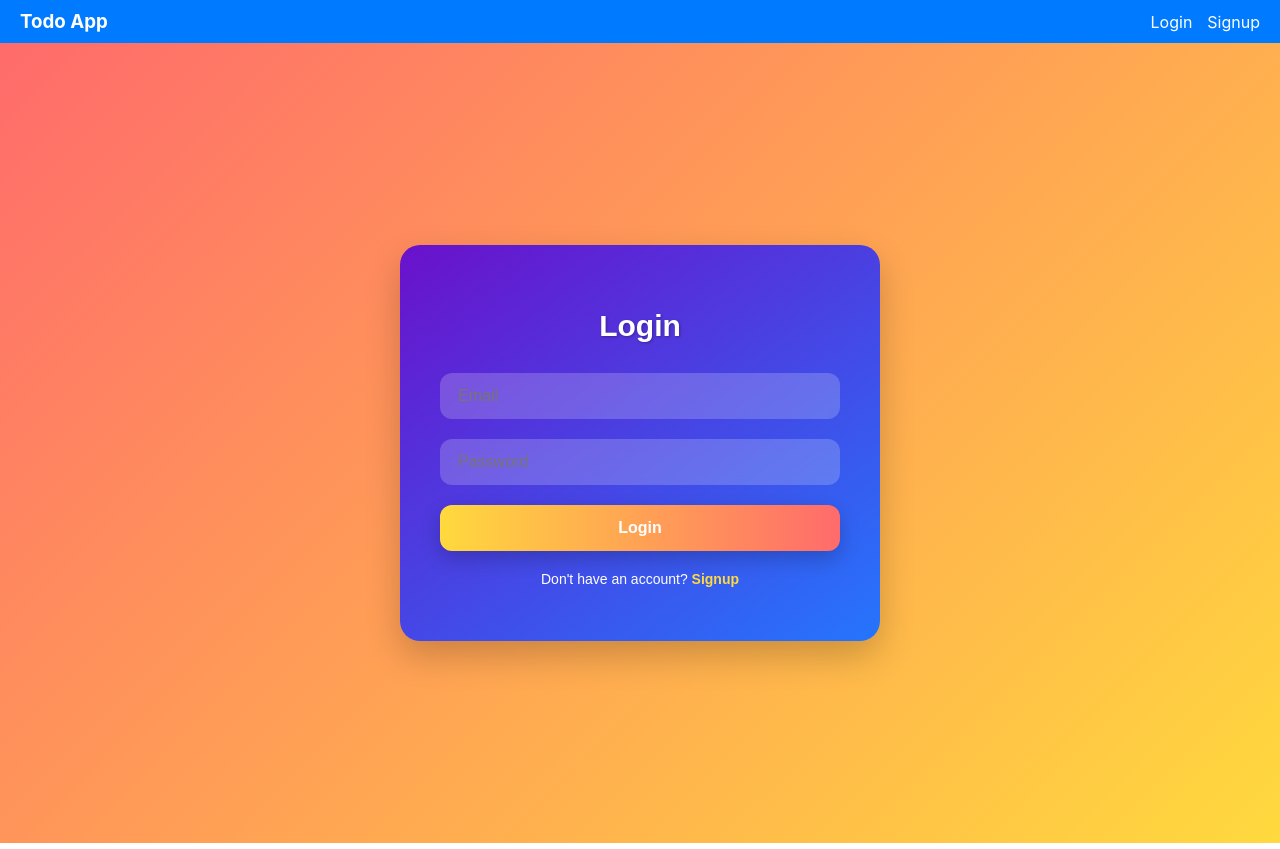
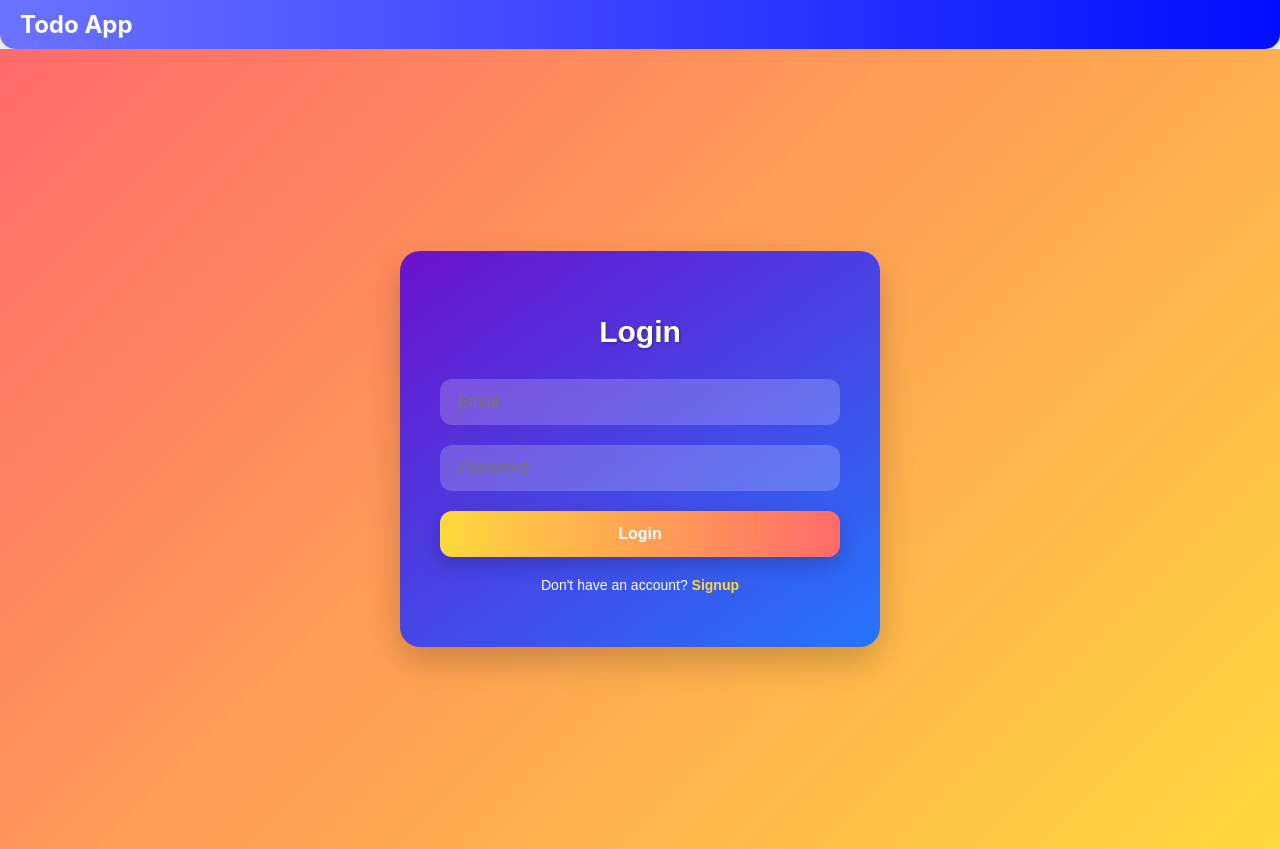
Before and after one commit to sahilsolanki11/todo-frontend, a React (Create React App) app: page / in a window 1280 px wide. Built offline with nearby package versions, Linux system fonts and the light colour scheme.

Commit message:
Enhance Navbar with improved styles and logout behavior
Updated the Navbar component to improve styling and logout functionality.

```diff
--- a/src/components/Navbar.jsx
+++ b/src/components/Navbar.jsx
@@ -9,7 +9,7 @@ const Navbar = () => {
   const handleLogout = () => {
     localStorage.removeItem("token");
     localStorage.removeItem("username");
-    navigate("/login");
+    navigate("/login", { replace: true });
   };
 
   return (
@@ -19,43 +19,54 @@ const Navbar = () => {
         justifyContent: "space-between",
         alignItems: "center",
         padding: "10px 20px",
-        backgroundColor: "#007bff",
+        background: "linear-gradient(90deg, #6B73FF 0%, #000DFF 100%)",
         color: "white",
+        borderRadius: "0 0 15px 15px",
+        boxShadow: "0 4px 15px rgba(0,0,0,0.2)",
       }}
     >
-      <h3 style={{ margin: 0 }}>Todo App</h3>
-      <div style={{ display: "flex", gap: "15px" }}>
-        {token ? (
-          <>
-            <Link to="/todos" style={{ color: "white", textDecoration: "none" }}>
+      <h3 style={{ margin: 0, fontWeight: "700", fontSize: "24px" }}>Todo App</h3>
+
+      {token && (
+        <div style={{ display: "flex", alignItems: "center", gap: "15px" }}>
+          <Link
+            to="/todos"
+            style={{
+              color: "#fff",
+              textDecoration: "none",
+              fontWeight: "500",
+              padding: "6px 12px",
+              borderRadius: "8px",
+              backgroundColor: "rgba(255, 255, 255, 0.2)",
+              transition: "0.3s",
+            }}
+            onMouseEnter={(e) => (e.target.style.backgroundColor = "rgba(255, 255, 255, 0.35)")}
+            onMouseLeave={(e) => (e.target.style.backgroundColor = "rgba(255, 255, 255, 0.2)")}
+          >
             My Todos
           </Link>
-            <span>👤 {username || "User"}</span>
+
+          <span style={{ fontWeight: "500" }}>👤 {username || "User"}</span>
+
           <button
             onClick={handleLogout}
             style={{
               border: "none",
-                backgroundColor: "#dc3545",
+              background: "linear-gradient(90deg, #FF6B6B 0%, #FFD93D 100%)",
               color: "#fff",
-                padding: "5px 10px",
-                borderRadius: "5px",
+              padding: "6px 14px",
+              borderRadius: "8px",
+              fontWeight: "600",
               cursor: "pointer",
+              transition: "0.3s",
             }}
+            onMouseEnter={(e) => (e.target.style.transform = "scale(1.05)")}
+            onMouseLeave={(e) => (e.target.style.transform = "scale(1)")}
           >
             Logout
           </button>
-          </>
-        ) : (
-          <>
-            <Link to="/login" style={{ color: "white", textDecoration: "none" }}>
-              Login
-            </Link>
-            <Link to="/signup" style={{ color: "white", textDecoration: "none" }}>
-              Signup
-            </Link>
-          </>
+        </div>
       )}
-      </div>
     </nav>
   );
 };
```
Lines whose indentation alone changed are shown as unchanged.
